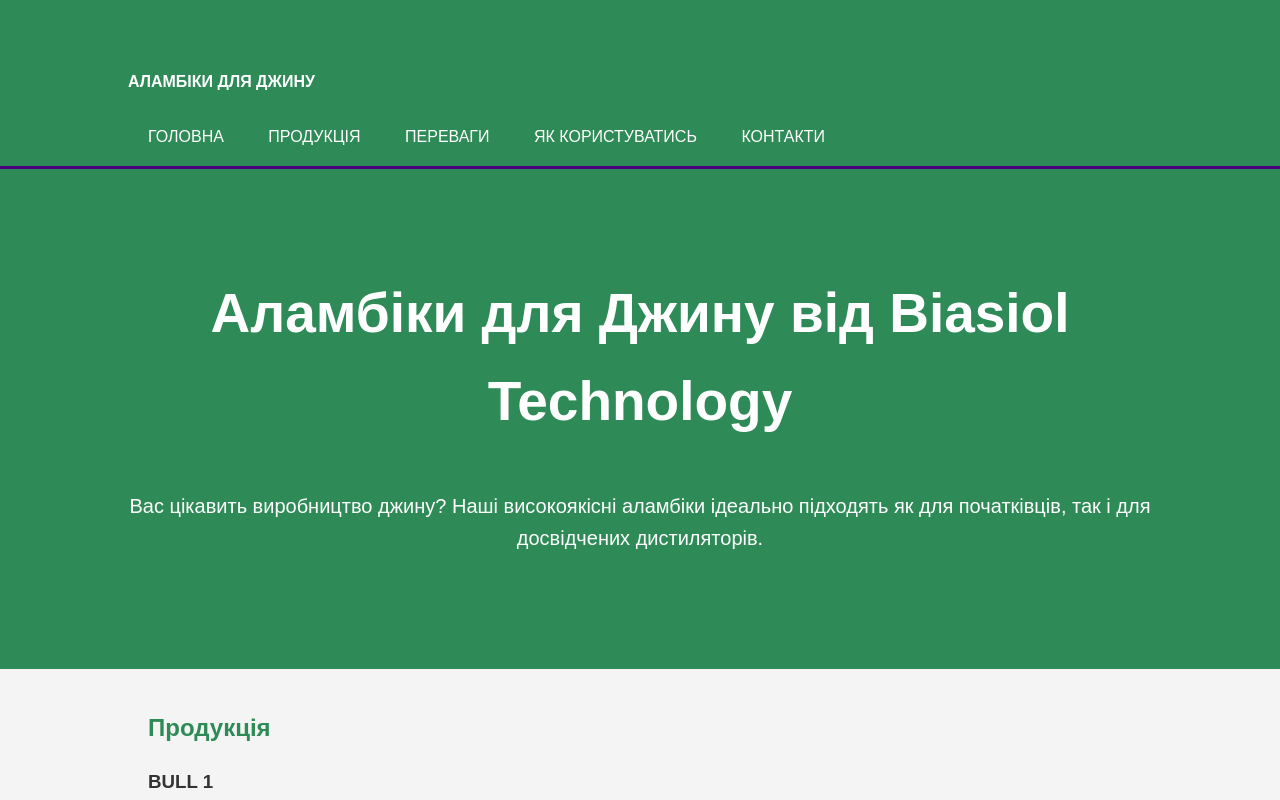
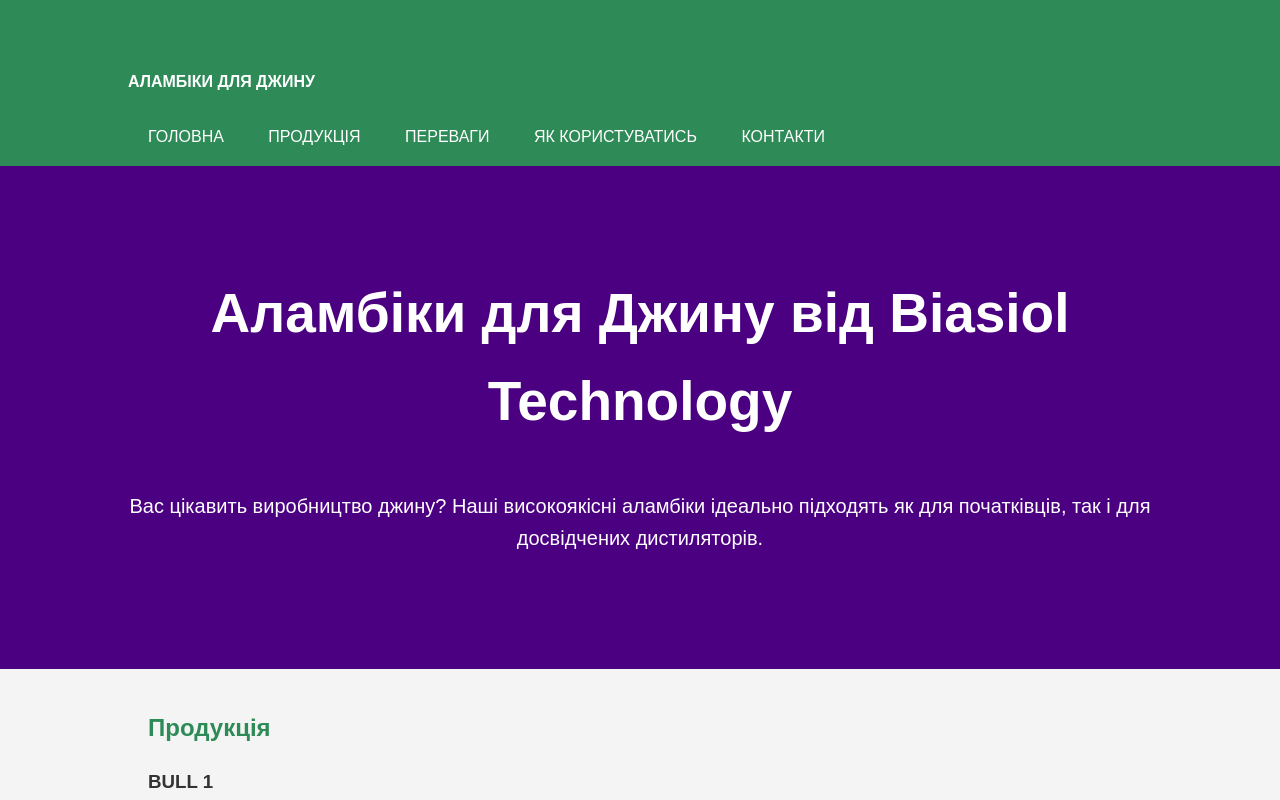
Before and after one commit to podoland/alambik, a plain HTML site: page index.html in a window 1280 px wide. Shown: the top 800 px of the page. Drawn offline with Linux system fonts and the light colour scheme.

Commit message:
Update index.html

```diff
--- a/index.html
+++ b/index.html
@@ -40,7 +40,7 @@
             padding: 0 20px 0 20px;
         }
         .showcase {
-            background: #2E8B57; /* Темно-зелений колір */
+            background: #4B0082; /* Темно-синій/фіолетовий колір */
             color: #fff;
             height: 400px;
             text-align: center;
```
